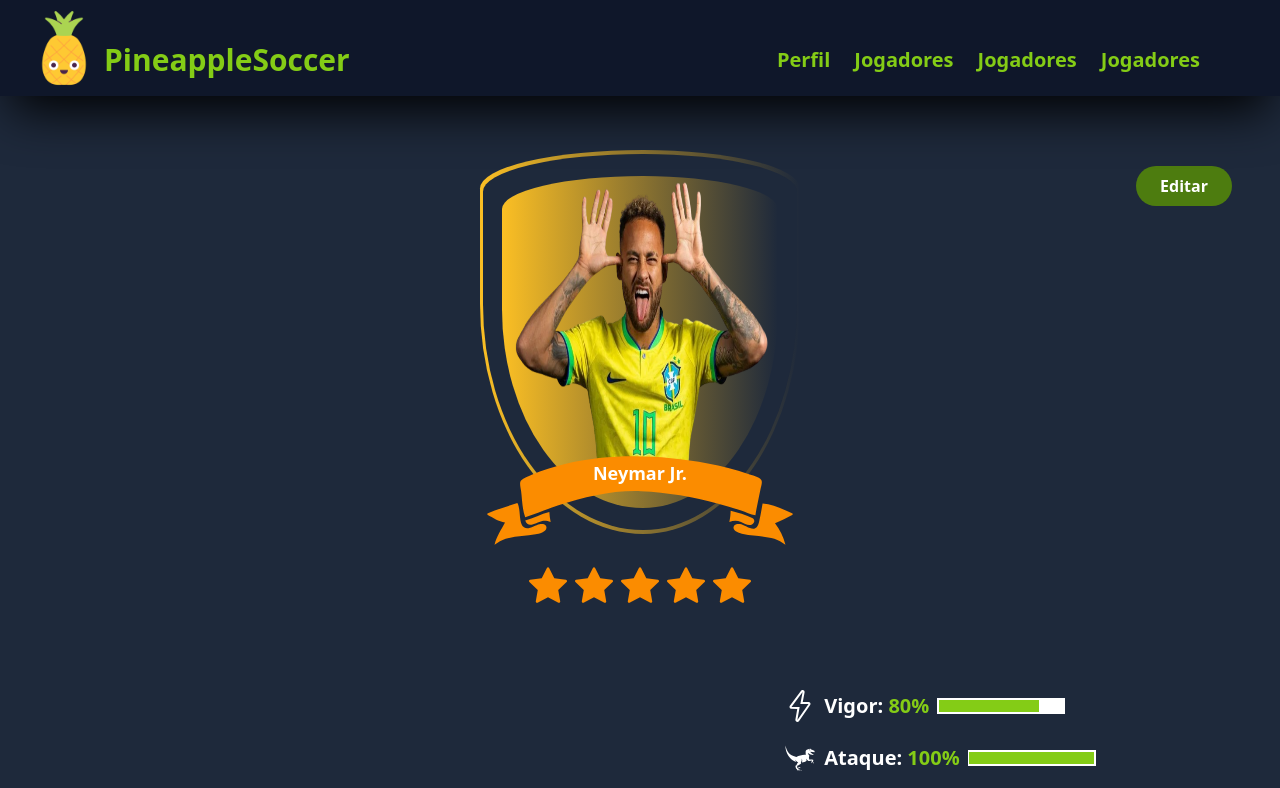
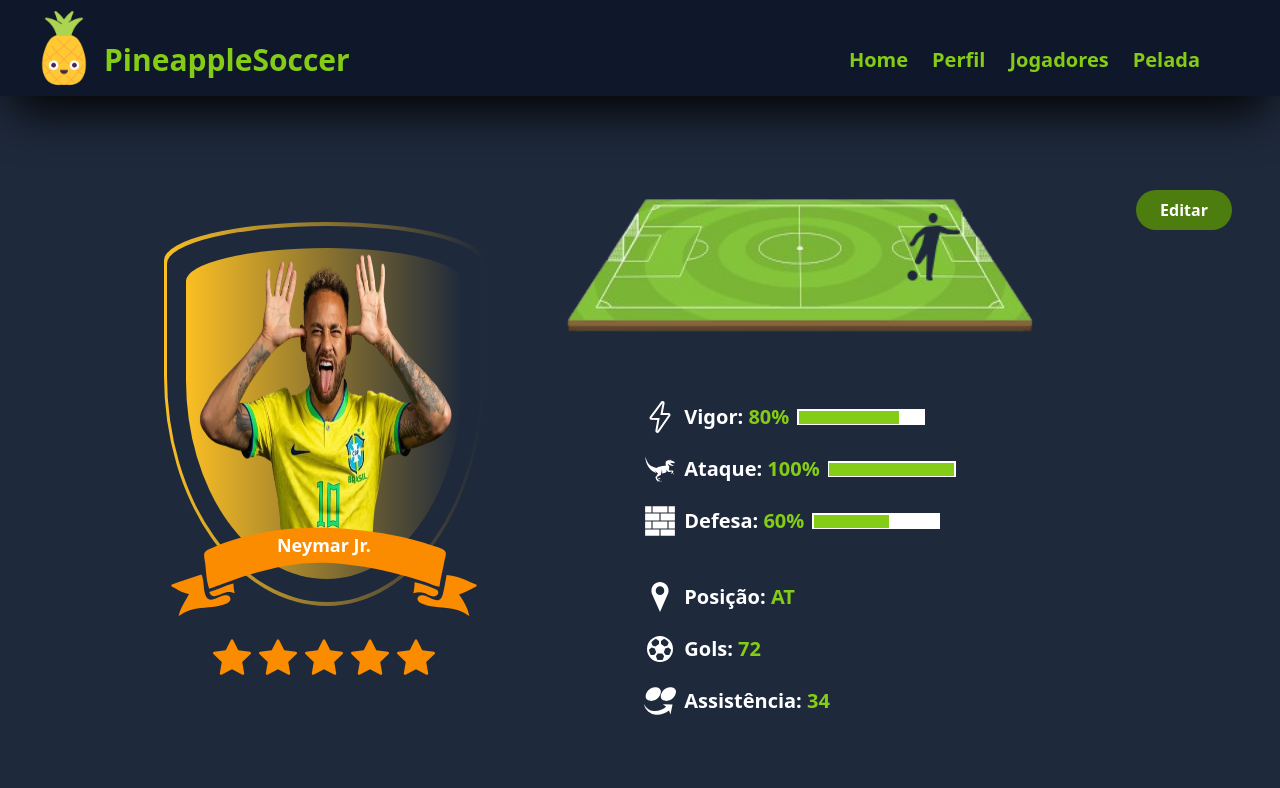
Before and after one commit to RiccettoDev/frontend-pineapple-soccer2.0, a React (Vite) app: page /profile in a window 1280 px wide. Shown: the top 788 px of the page. Built offline with nearby package versions, Linux system fonts and the light colour scheme.

Commit message:
[frontend-pineappleSoccer]-fix- adjust Layout

```diff
--- a/src/components/profile/Field.tsx
+++ b/src/components/profile/Field.tsx
@@ -7,16 +7,16 @@
 
 export default function Field({ position }: FieldProps){
   return(
-    <div>
+    <div className='relative'>
       <img src={field} alt="Image field" className='w-[600px]'/>
       {position === 'z' && (
-        <img src={pinPlayer} alt="Image pin gps" className='absolute w-20 top-[540px] right-[240px] lg:top-[670px] lg:right-[900px]'/>
+        <img src={pinPlayer} alt="Image pin gps" className='absolute w-20 -top-[2px] right-[220px] lg:top-[10px] lg:right-[400px]'/>
       )}
       {position === 'm' && (
-        <img src={pinPlayer} alt="Image pin gps" className='absolute w-20 top-[540px] right-[150px] lg:top-[670px] lg:right-[770px]'/>
+        <img src={pinPlayer} alt="Image pin gps" className='absolute w-20 -top-[2px] right-[130px] lg:top-[10px] lg:right-[260px]'/>
       )}
       {position === 'a' && (
-        <img src={pinPlayer} alt="Image pin gps" className='absolute w-20 top-[540px] right-[70px] lg:top-[670px] lg:right-[650px]'/>
+        <img src={pinPlayer} alt="Image pin gps" className='absolute w-20 -top-[2px] right-[60px] lg:top-[10px] lg:right-[130px]'/>
       )}
     </div>
   )
--- a/src/layout/Header.tsx
+++ b/src/layout/Header.tsx
@@ -21,10 +21,10 @@
       </div>
       <div>
         <ul className='hidden lg:flex lg:m-16 lg:mb-10 lg:gap-6 custom:m-36 custom:gap-12'>
+          <li className=' lg:text-lime-500 lg:font-extrabold lg:text-xl lg:hover:scale-105 lg:hover:text-white custom:text-3xl'><Link to={'/home'}>Home</Link></li>
           <li className=' lg:text-lime-500 lg:font-extrabold lg:text-xl lg:hover:scale-105 lg:hover:text-white custom:text-3xl'><Link to={'/profile'}>Perfil</Link></li>
           <li className=' lg:text-lime-500 lg:font-extrabold lg:text-xl lg:hover:scale-105 lg:hover:text-white custom:text-3xl'><Link to={'/'}>Jogadores</Link></li>
-          <li className=' lg:text-lime-500 lg:font-extrabold lg:text-xl lg:hover:scale-105 lg:hover:text-white custom:text-3xl'><Link to={'/'}>Jogadores</Link></li>
-          <li className=' lg:text-lime-500 lg:font-extrabold lg:text-xl lg:hover:scale-105 lg:hover:text-white custom:text-3xl'><Link to={'/'}>Jogadores</Link></li>
+          <li className=' lg:text-lime-500 lg:font-extrabold lg:text-xl lg:hover:scale-105 lg:hover:text-white custom:text-3xl'><Link to={'/'}>Pelada</Link></li>
         </ul>
       </div>
       <div className="top-0 absolute">
--- a/src/pages/Login.tsx
+++ b/src/pages/Login.tsx
@@ -15,7 +15,7 @@
         <label className="text-lime-700 font-extrabold animate-slide-down">Digite seu usuário:</label>
         <input type="text" className="bg-slate-300 rounded-3xl w-full h-12 flex justify-center items-center text-center placeholder: text-lime-700 font-extrabold placeholder:text-lime-700 placeholder:font-extrabold shadow-lg shadow-lime-700" placeholder="User"/>
         <label className="text-lime-700 font-extrabold animate-slide-down">Digite sua senha:</label>
-        <input type="text" className="bg-slate-300 rounded-3xl w-full h-12 flex justify-center items-center text-center placeholder: text-lime-700 font-extrabold placeholder:text-lime-700 placeholder:font-extrabold shadow-lg shadow-lime-700" placeholder="Password"/>
+        <input type="password" className="bg-slate-300 rounded-3xl w-full h-12 flex justify-center items-center text-center placeholder: text-lime-700 font-extrabold placeholder:text-lime-700 placeholder:font-extrabold shadow-lg shadow-lime-700" placeholder="Password"/>
         <Link to={'/home'}>
           <ButtonLink title='Entrar' />
         </Link>
--- a/src/pages/Profile.tsx
+++ b/src/pages/Profile.tsx
@@ -18,12 +18,14 @@
 
   return(
     <div>
-      <div className="flex flex-col items-center justify-center w-full top-[150px] absolute">
-        <Shield name1="Neymar Jr." name2="" img={neymar} />
-        <Stars qtd={10} />
-        <div className="flex flex-col items-center justify-center lg:flex-row mt-12">
-          <div className="mt-10">
-            <Field position="z"/>
+      <div className="flex flex-col lg:flex-row items-center justify-center w-full top-[150px] absolute">
+        <div className="flex flex-col items-center">
+          <Shield name1="Neymar Jr." name2="" img={neymar} />
+          <Stars qtd={10} />
+        </div>
+        <div className="flex flex-col items-center justify-center">
+          <div className="m-4 mt-12">
+            <Field position="a"/>
           </div>
           <div className="flex">
             <Statistic
@@ -36,7 +38,7 @@
             />
           </div>
         </div>
-        <div className="mb-6 lg:top-4 lg:right-12 lg:absolute custom:z-50">
+        <div className="mt-6 mb-6 lg:top-4 lg:right-12 lg:absolute custom:z-50">
           <button onClick={() => setVisible(!visible)}>
             <ButtonLink title="Editar" />
           </button>
```
